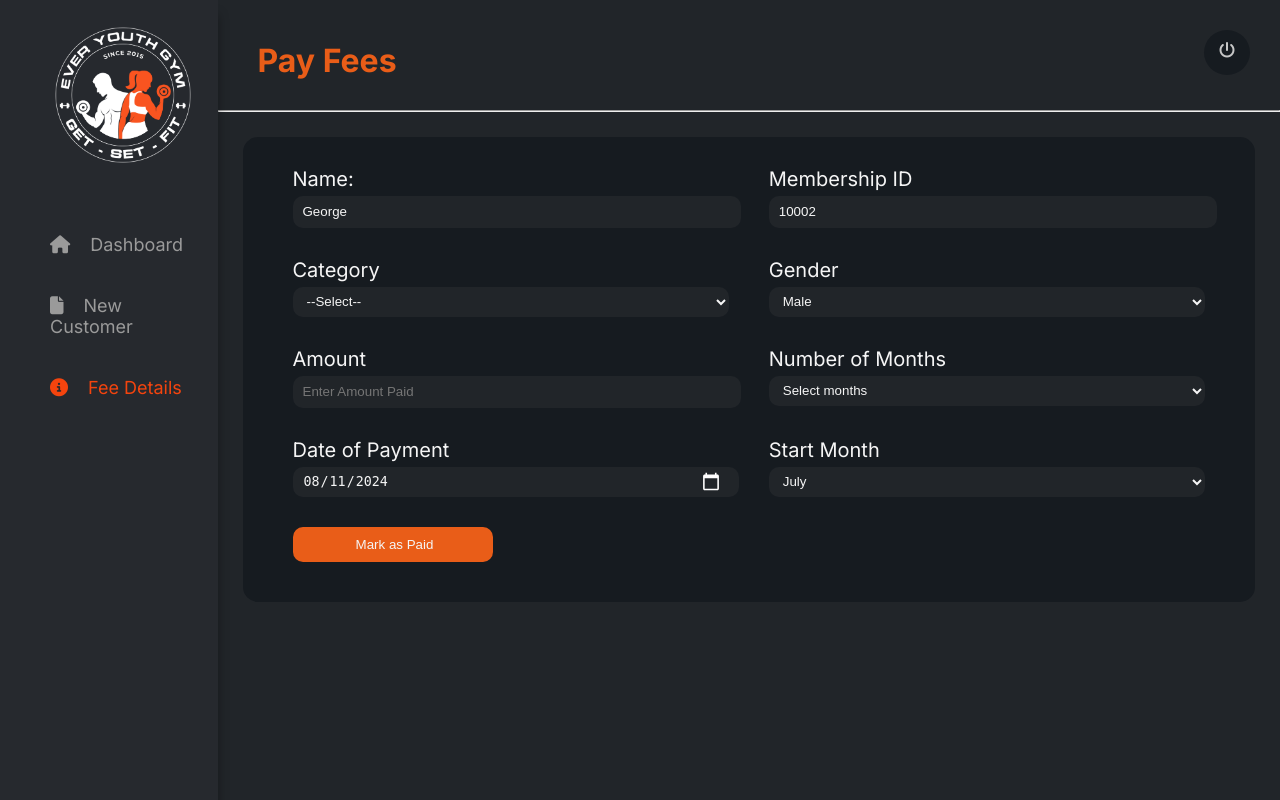
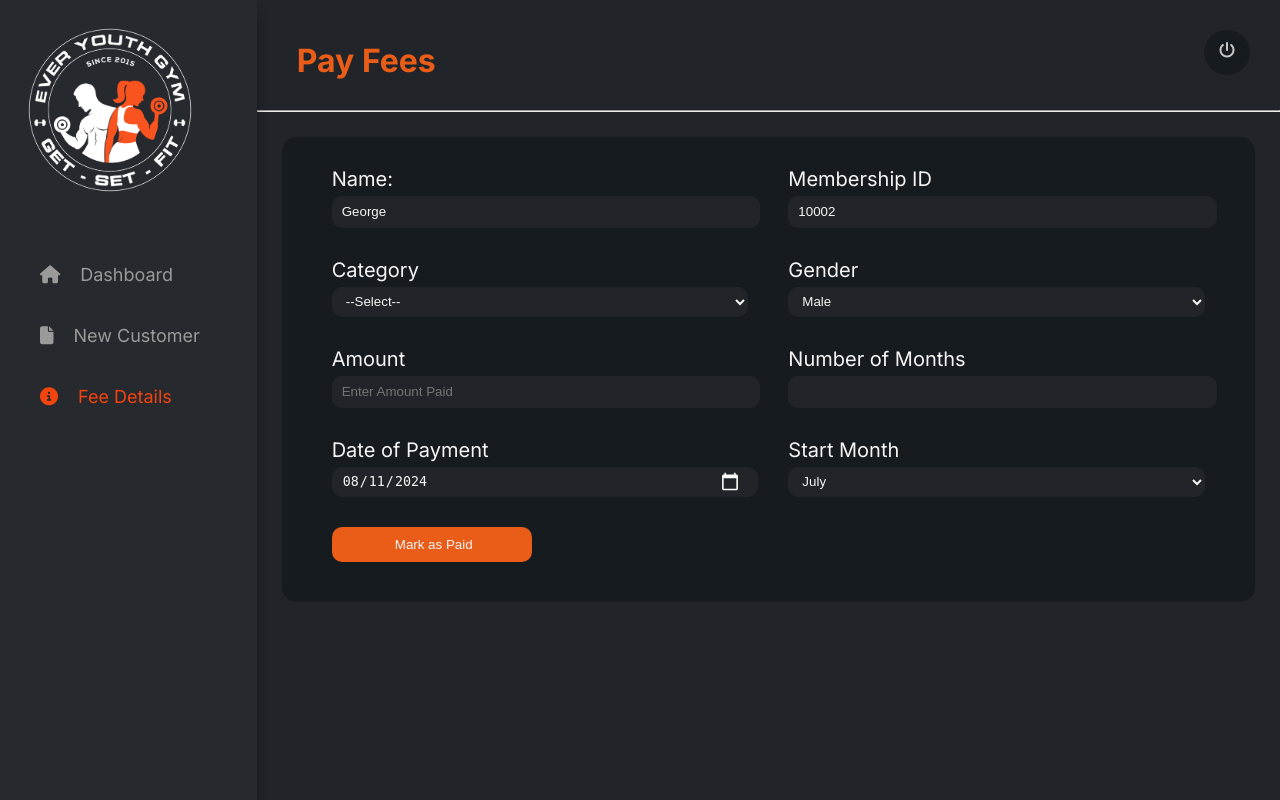
Before and after one commit to jeevjacobgeorge/gym_mngmnt_django, a Django app: page /pay_fees/35/ in a window 1280 px wide. Run offline with Django 5.2, Linux system fonts and the light colour scheme; a user stored in the database is signed in; data comes from the database, SQL or seed files in the repository; both versions use the stored data as it was after the commit; some libraries are stand-ins or nearby versions.

Commit message:
table look good

```diff
--- a/gym/static/gym/payFees.css
+++ b/gym/static/gym/payFees.css
@@ -16,12 +16,12 @@ body{
 /* Navbar start */
 
 .navbar{
-    width:15%;
+    width:18%;
     background-color:#26292E;
     box-shadow: 0 15px 10px rgba(0, 0, 0, 0.35);
     position: relative;
     z-index: 1;
-    padding:20px 0px 10px 30px;
+    padding:20px;
 }
 
 
@@ -43,7 +43,8 @@ body{
 
 .navbar nav a:hover > li{
     font-size:20px;
-    transition: 0.7s;
+    color:#E95D18;
+    transition: 0.3s;
 }
 
 
@@ -56,8 +57,7 @@ body{
 }
 
 .logo img{
-    width:150px;
-    margin-left:18px;
+    width:180px;
     height:auto;
 }
 
--- a/gym/templates/gym/pay_fees.html
+++ b/gym/templates/gym/pay_fees.html
@@ -69,12 +69,13 @@
                             </div>
                             <div class="formGroup">
                                 <label for="duration">Number of Months</label>
-                                <select id="duration" style="margin-right: 10px;" type="number" name="duration" required>
+                                <input type="number" name="duration" id="duration" required>
+                                <!-- <select id="duration" style="margin-right: 10px;" type="number" name="duration" required>
                                     <option value="" disabled selected>Select months</option>
                                     <option value="1">1 month</option>
                                     <option value="2">2 months</option>
                                     <option value="3">3 months</option>
-                                </select>
+                                </select> -->
                             </div>
                         </div>
                         <div class="row4">
```
Also changed, not shown: db.sqlite3.
